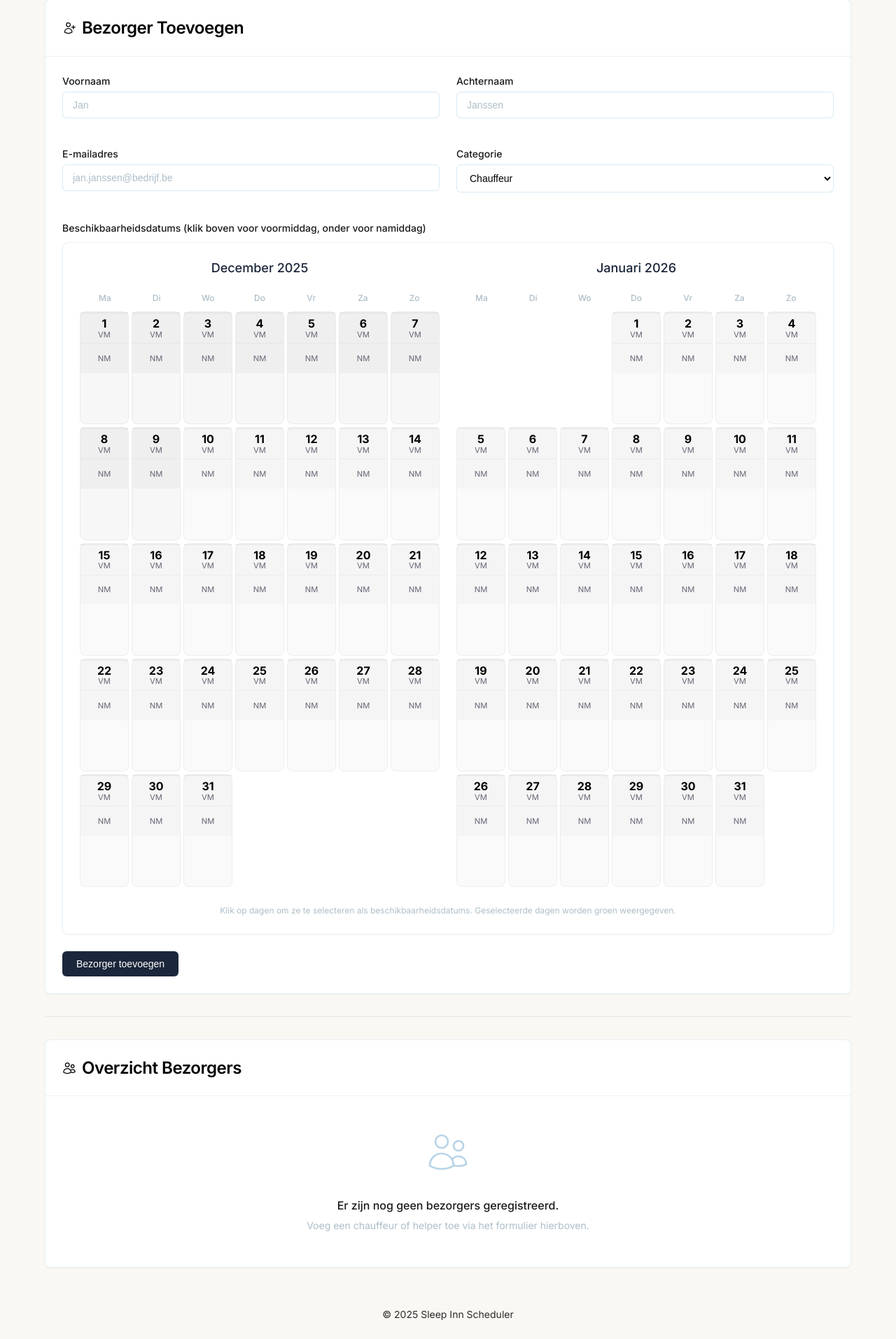
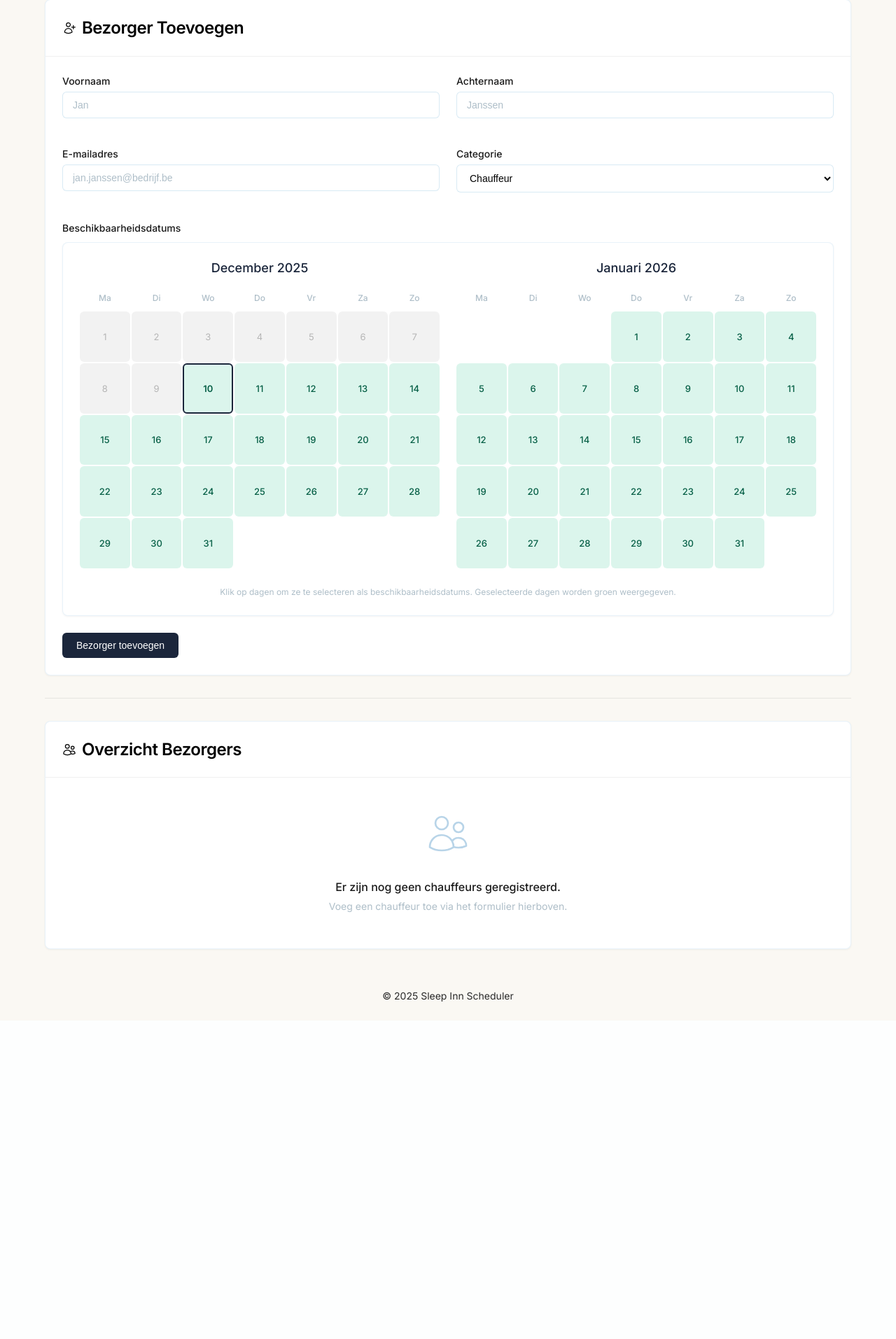
Before and after one commit to A-D-DBS-application/web-application-2025-group-19, a Flask app: page /drivers in a window 1280 px wide. Shown: the part 187-2100 px from the top of the page at 70% size. After the commit the page ends 1618 px from the top, so only its background shows below. Run offline with Flask 3, Linux system fonts and the light colour scheme; the visitor is signed in with stand-in values (Sample User, id 1); data comes from the database, SQL or seed files in the repository; data that the repository does not hold is empty.

Commit message:
Revert "Halve dagen - Update: algoritme, models, routes, UI en migrations"
This reverts commit c0b09bf20c0104f077105329d58f861f02c11a67.

```diff
--- a/app/routes.py
+++ b/app/routes.py
@@ -8,7 +8,7 @@
 from .models import (
     db, Tenant, Region, Location, Employee, Availability, Customer, Product,
     CustomerOrder, OrderItem, DeliveryRun, Delivery, DeliveryStatus, RegionAddress, Truck, TruckType,
-    EmployeeRole, RunStatus, HalfDay, set_employee_availability, get_available_drivers, add_order,
+    EmployeeRole, RunStatus, set_employee_availability, get_available_drivers, add_order,
     upsert_run_and_attach_delivery_with_capacity, get_delivery_overview, suggest_delivery_days,
     find_matching_regions, get_suggested_dates_for_address, add_address_to_region,
     create_new_region_with_address, count_deliveries_for_region_date, haversine_distance,
@@ -17,42 +17,6 @@
 )
 from sqlalchemy import text
 
-# ---- Lightweight safety migration for half_day columns (SQLite only) ----
-_halfday_checked = False
-
-
-def ensure_half_day_columns():
-    """
-    Ensures half_day columns exist on SQLite. For Postgres run a proper migration.
-    """
-    global _halfday_checked
-    if _halfday_checked:
-        return
-    try:
-        engine = db.engine
-        if engine.dialect.name != "sqlite":
-            current_app.logger.info("Half-day columns: skipping auto-migrate (non-sqlite). Run DB migration manually.")
-            _halfday_checked = True
-            return
-
-        def has_column(table, column):
-            res = engine.execute(text(f"PRAGMA table_info('{table}')")).fetchall()
-            return any(row[1] == column for row in res)
-
-        tables = ["availability", "delivery_run", "region_address"]
-        for tbl in tables:
-            if not has_column(tbl, "half_day"):
-                engine.execute(text(f"ALTER TABLE {tbl} ADD COLUMN half_day TEXT DEFAULT 'am'"))
-                engine.execute(text(f"UPDATE {tbl} SET half_day = 'am' WHERE half_day IS NULL"))
-                current_app.logger.info(f"Half-day column added to {tbl}")
-        _halfday_checked = True
-    except Exception as e:
-        try:
-            current_app.logger.exception(f"Auto-migrate half_day columns failed: {e}")
-        except Exception:
-            pass
-        _halfday_checked = True
-
 # Mapbox API configuratie - wordt uit config geladen
 def get_mapbox_token():
     """Haal Mapbox token uit Flask config of environment."""
@@ -60,7 +24,7 @@
     return current_app.config.get("MAPBOX_ACCESS_TOKEN") or os.getenv(
         "MAPBOX_ACCESS_TOKEN",
         "pk.eyJ1IjoibTFjaGFlbHYiLCJhIjoiY21pbmxsaGU4MDYzcTNkc2FyeTlkNzV1YiJ9.YVfQAyc5-VD11S3w2ACJAw"
-)
+    )
 
 main = Blueprint("main", __name__)
 
@@ -95,9 +59,6 @@
     # Als gebruiker niet is ingelogd -> stuur naar login pagina
     if "employee_id" not in session:
         return redirect(url_for("main.login"))
-
-    # Ensure half-day columns exist (sqlite safety)
-    ensure_half_day_columns()
 
     username = session.get("username")
     tid = tenant_id()
@@ -127,7 +88,7 @@
         # 2. Chauffeurs: totaal actief en actief vandaag
         drivers_total = db.session.query(db.func.count(Employee.employee_id)).filter(
             Employee.tenant_id == tid,
-            Employee.role.in_([EmployeeRole.driver, EmployeeRole.helper]),
+            Employee.role == EmployeeRole.driver,
             Employee.active.is_(True)
         ).scalar() or 0
 
@@ -137,7 +98,7 @@
             (Employee.tenant_id == Availability.tenant_id)
         ).filter(
             Employee.tenant_id == tid,
-            Employee.role.in_([EmployeeRole.driver, EmployeeRole.helper]),
+            Employee.role == EmployeeRole.driver,
             Employee.active.is_(True),
             Availability.active.is_(True),
             Availability.available_date == today
@@ -221,8 +182,7 @@
             RegionAddress,
             (DeliveryRun.tenant_id == RegionAddress.tenant_id) &
             (DeliveryRun.region_id == RegionAddress.region_id) &
-            (DeliveryRun.scheduled_date == RegionAddress.scheduled_date) &
-            (DeliveryRun.half_day == RegionAddress.half_day)
+            (DeliveryRun.scheduled_date == RegionAddress.scheduled_date)
         ).filter(
             Delivery.tenant_id == tid,
             Delivery.delivery_status == 'scheduled',
@@ -268,11 +228,11 @@
             if unique_key not in seen_combinations:
                 seen_combinations.add(unique_key)
                 unique_deliveries.append({
-                "delivery_id": d_id,
-                "order_id": o_id,
+                    "delivery_id": d_id,
+                    "order_id": o_id,
                     "municipality": municipality,
                     "scheduled_date": sched_date,
-                "delivery_status": str(status).split('.')[-1] if status else 'unknown'
+                    "delivery_status": str(status).split('.')[-1] if status else 'unknown'
                 })
 
         upcoming_deliveries = unique_deliveries
@@ -546,7 +506,7 @@
         flash("Ongeldige datum (YYYY-MM-DD).", "error")
         return redirect(url_for("main.index"))
 
-    set_employee_availability(tenant_id(), session["employee_id"], available_date, HalfDay.am, active=(active_str == "true"))
+    set_employee_availability(tenant_id(), session["employee_id"], available_date, active=(active_str == "true"))
     flash(f"Beschikbaarheid ingesteld voor {available_date}.", "success")
     return redirect(url_for("main.index"))
 
@@ -562,8 +522,6 @@
     email = request.form.get("email", "").strip().lower()
     role_choice = (request.form.get("role", "driver") or "driver").strip().lower()
     availability_dates_str = request.form.get("availability_dates", "").strip()
-    availability_half_day_choice = (request.form.get("availability_half_day", "am") or "am").strip().lower()
-    availability_half_day = HalfDay.pm if availability_half_day_choice == "pm" else HalfDay.am
 
     if not first or not last or not email:
         flash("Vul voornaam, achternaam en e-mail in.", "error")
@@ -671,7 +629,7 @@
             try:
                 # Check if availability already exists
                 existing = Availability.query.filter_by(
-                    tenant_id=tid, employee_id=employee_id_val, available_date=availability_date, half_day=availability_half_day
+                    tenant_id=tid, employee_id=employee_id_val, available_date=availability_date
                 ).first()
 
                 if existing:
@@ -687,7 +645,6 @@
                         availability_id=availability_id,
                         employee_id=employee_id_val,
                         available_date=availability_date,
-                        half_day=availability_half_day,
                         active=True
                     )
                     db.session.add(av)
@@ -743,15 +700,12 @@
         flash("Log in om leveringen te plannen.", "error")
         return redirect(url_for("main.login"))
 
-    ensure_half_day_columns()
     tid = tenant_id()
     product_description = request.form.get("product_description", "").strip()
     address = request.form.get("address")
     region_name = request.form.get("region_id")  # Municipality name (optional)
     municipality = request.form.get("municipality", "").strip()  # Gemeente (optioneel, wordt uit adres gehaald indien niet opgegeven)
     scheduled_date_str = request.form.get("scheduled_date")
-    half_day_choice = (request.form.get("half_day", "am") or "am").strip().lower()
-    half_day = HalfDay.pm if half_day_choice == "pm" else HalfDay.am
 
     # Extract municipality from address if not provided
     if not municipality and address:
@@ -803,14 +757,14 @@
 
                 if region:
                     # Check capaciteit (max leveringen per regio instelling)
-                    delivery_count = count_deliveries_for_region_date(tid, region_id, scheduled_date, half_day)
+                    delivery_count = count_deliveries_for_region_date(tid, region_id, scheduled_date)
                     max_deliveries = region.max_deliveries_per_day or 13
                     if delivery_count >= max_deliveries:
-                        flash(f"Deze regio heeft al {max_deliveries} leveringen op {scheduled_date.strftime('%d-%m-%Y')} ({half_day.value}). Kies een andere datum/halve dag.", "error")
+                        flash(f"Deze regio heeft al {max_deliveries} leveringen op {scheduled_date.strftime('%d-%m-%Y')}. Kies een andere datum.", "error")
                         return redirect(url_for("main.add_listing"))
 
                     # Voeg adres toe aan regio en herbereken centrum
-                    add_address_to_region(tid, region_id, address, lat, lng, scheduled_date, half_day)
+                    add_address_to_region(tid, region_id, address, lat, lng, scheduled_date)
                     current_app.logger.info(f"Added address to existing region {region_id}")
             except (ValueError, TypeError):
                 pass
@@ -825,14 +779,14 @@
                 region_id = closest_region.region_id
 
                 # Check capaciteit (max leveringen per regio instelling)
-                delivery_count = count_deliveries_for_region_date(tid, region_id, scheduled_date, half_day)
+                delivery_count = count_deliveries_for_region_date(tid, region_id, scheduled_date)
                 max_deliveries = closest_region.max_deliveries_per_day or 13
                 if delivery_count >= max_deliveries:
                     # Probeer de volgende dichtstbijzijnde regio
                     found_available = False
                     for match in matching_regions[1:]:
                         r = match["region"]
-                        count = count_deliveries_for_region_date(tid, r.region_id, scheduled_date, half_day)
+                        count = count_deliveries_for_region_date(tid, r.region_id, scheduled_date)
                         r_max = r.max_deliveries_per_day or 13
                         if count < r_max:
                             region_id = r.region_id
@@ -842,16 +796,16 @@
                     if not found_available:
                         # Alle regio's vol, maak nieuwe regio
                         region_name_new = municipality or region_name or f"Regio {scheduled_date.strftime('%d-%m-%Y')}"
-                        region_id, _ = create_new_region_with_address(tid, region_name_new, address, lat, lng, scheduled_date, half_day)
+                        region_id, _ = create_new_region_with_address(tid, region_name_new, address, lat, lng, scheduled_date)
                         current_app.logger.info(f"Created new region {region_id} (all nearby regions full)")
                 else:
                     # Voeg adres toe aan bestaande regio
-                    add_address_to_region(tid, region_id, address, lat, lng, scheduled_date, half_day)
+                    add_address_to_region(tid, region_id, address, lat, lng, scheduled_date)
                     current_app.logger.info(f"Added address to nearest region {region_id}")
             else:
                 # Geen bestaande regio binnen 30km, maak nieuwe regio
                 region_name_new = municipality or region_name or f"Regio {scheduled_date.strftime('%d-%m-%Y')}"
-                region_id, _ = create_new_region_with_address(tid, region_name_new, address, lat, lng, scheduled_date, half_day)
+                region_id, _ = create_new_region_with_address(tid, region_name_new, address, lat, lng, scheduled_date)
                 current_app.logger.info(f"Created new region {region_id} (no nearby regions)")
 
     # Fallback: oude logica als geen coördinaten beschikbaar
@@ -869,7 +823,7 @@
     # Kies een beschikbare driver (indien region_id gegeven)
     driver_id = None
     if region_id is not None:
-        drivers = get_available_drivers(tid, region_id, scheduled_date, half_day)
+        drivers = get_available_drivers(tid, region_id, scheduled_date)
         driver_id = drivers[0].employee_id if drivers else None
 
     # Always create a new order with the product description
@@ -929,7 +883,7 @@
 
     try:
         delivery_id = upsert_run_and_attach_delivery_with_capacity(
-            tid, order_id, region_id, driver_id, scheduled_date, half_day
+            tid, order_id, region_id, driver_id, scheduled_date
         )
         # Format date for user-facing message (dd-mm-YYYY)
         try:
@@ -1199,8 +1153,6 @@
     try:
         region_id = int(request.args.get("region_id", 0))
         date_str = request.args.get("date", "")
-        half_day_choice = (request.args.get("half_day", "am") or "am").strip().lower()
-        half_day = HalfDay.pm if half_day_choice == "pm" else HalfDay.am
         check_date = date.fromisoformat(date_str)
     except (ValueError, TypeError):
         return jsonify({"error": "Invalid parameters"}), 400
@@ -1213,12 +1165,11 @@
         return jsonify({"error": "Region not found"}), 404
 
     max_deliveries = region.max_deliveries_per_day or 13
-    delivery_count = count_deliveries_for_region_date(tid, region_id, check_date, half_day)
+    delivery_count = count_deliveries_for_region_date(tid, region_id, check_date)
 
     return jsonify({
         "region_id": region_id,
         "date": date_str,
-        "half_day": half_day.value,
         "delivery_count": delivery_count,
         "max_deliveries": max_deliveries,
         "spots_left": max_deliveries - delivery_count,
@@ -1326,7 +1277,6 @@
     if "employee_id" not in session:
         return redirect(url_for("main.login"))
 
-    ensure_half_day_columns()
     tid = tenant_id()
     today = date.today()
 
@@ -1350,8 +1300,8 @@
                 Availability.available_date >= today
             ).order_by(Availability.available_date.asc()).all()
 
-            # Format all available dates (show half-day)
-            available_dates = [f"{av.available_date.strftime('%d-%m-%Y')} ({av.half_day.value.upper() if av.half_day else 'AM'})" for av in availabilities]
+            # Format all available dates
+            available_dates = [av.available_date.strftime('%d-%m-%Y') for av in availabilities]
 
             # Check if available today - explicitly check if there's an availability record for today
             # Convert both to date objects to ensure correct comparison
--- a/app/static/css/sleepinn.css
+++ b/app/static/css/sleepinn.css
@@ -540,93 +540,6 @@
   text-align: center;
 }
 
-/* Calendar split view (AM/PM in één dagcel) */
-.calendar-grid-split {
-  display: grid;
-  grid-template-columns: repeat(7, 1fr);
-  column-gap: 0;
-  row-gap: 6px;
-}
-
-.calendar-day.split {
-  display: grid;
-  grid-template-rows: 1fr 1fr;
-  background: #fff;
-  border-radius: 8px;
-  border: 1px solid rgba(0, 0, 0, 0.08);
-  aspect-ratio: 1;
-  margin: 0;
-}
-
-.calendar-day.split.past {
-  background: #f5f5f5;
-  color: #b3b3b3;
-}
-
-.calendar-day.empty {
-  background: transparent;
-  border: none;
-}
-
-.slots {
-  display: grid;
-  grid-template-rows: 1fr 1fr;
-  border-top: none;
-}
-
-.half-slot {
-  padding: 8px 6px;
-  display: flex;
-  align-items: center;
-  justify-content: center;
-  flex-direction: column;
-  font-size: 0.85rem;
-  cursor: pointer;
-  background: #f8f9fb;
-  border-top: 1px solid rgba(0, 0, 0, 0.04);
-}
-
-.half-slot.disabled {
-  background: #f1f1f1;
-  color: rgba(0, 0, 0, 0.35);
-  cursor: not-allowed;
-}
-
-.half-slot.available {
-  background: rgba(16, 185, 129, 0.12);
-  color: #0b5f3e;
-  font-weight: 500;
-}
-
-.half-slot.selected {
-  background: #10B981 !important;
-  color: white !important;
-  font-weight: 600;
-}
-
-.half-slot.full {
-  background: rgba(239, 68, 68, 0.15);
-  color: #7F1D1D;
-}
-
-.half-slot.star::after {
-  content: "⭐";
-  margin-left: 4px;
-}
-
-.day-num {
-  font-weight: 700;
-  font-size: 1rem;
-  color: var(--color-black);
-  line-height: 1.1;
-}
-
-.slot-label {
-  font-size: 0.7rem;
-  color: #667;
-  line-height: 1.1;
-}
-
 @media (max-width: 768px) {
   .table th,
   .table td {
--- a/app/templates/drivers.html
+++ b/app/templates/drivers.html
@@ -36,14 +36,14 @@
           <label class="form-label">Categorie</label>
           <select name="role" class="form-select">
             <option value="driver" selected>Chauffeur</option>
-            <option value="helper">Helper</option>
+            <option value="helper">Helper (grote levering)</option>
           </select>
         </div>
       </div>
 
       <!-- Beschikbaarheidskalender -->
       <div class="form-group mt-4">
-        <label class="form-label">Beschikbaarheidsdatums (klik boven voor voormiddag, onder voor namiddag)</label>
+        <label class="form-label">Beschikbaarheidsdatums</label>
         <div class="card availability-calendar-card" style="margin-top: 0.5rem;">
           <div class="card-body">
             <div class="availability-calendar-grid">
@@ -59,7 +59,7 @@
                   <div class="text-center text-xs font-medium text-muted" style="padding: 6px 0;">Za</div>
                   <div class="text-center text-xs font-medium text-muted" style="padding: 6px 0;">Zo</div>
                 </div>
-                <div id="month1-days" class="calendar-grid-split"></div>
+                <div id="month1-days" style="display: grid; grid-template-columns: repeat(7, 1fr); gap: 2px;"></div>
               </div>
 
               <!-- Maand 2 -->
@@ -74,7 +74,7 @@
                   <div class="text-center text-xs font-medium text-muted" style="padding: 6px 0;">Za</div>
                   <div class="text-center text-xs font-medium text-muted" style="padding: 6px 0;">Zo</div>
                 </div>
-                <div id="month2-days" class="calendar-grid-split"></div>
+                <div id="month2-days" style="display: grid; grid-template-columns: repeat(7, 1fr); gap: 2px;"></div>
               </div>
             </div>
 
@@ -222,8 +222,8 @@
       <svg class="empty-state-icon" xmlns="http://www.w3.org/2000/svg" fill="none" viewBox="0 0 24 24" stroke="currentColor" stroke-width="1">
         <path stroke-linecap="round" stroke-linejoin="round" d="M15 19.128a9.38 9.38 0 002.625.372 9.337 9.337 0 004.121-.952 4.125 4.125 0 00-7.533-2.493M15 19.128v-.003c0-1.113-.285-2.16-.786-3.07M15 19.128v.106A12.318 12.318 0 018.624 21c-2.331 0-4.512-.645-6.374-1.766l-.001-.109a6.375 6.375 0 0111.964-3.07M12 6.375a3.375 3.375 0 11-6.75 0 3.375 3.375 0 016.75 0zm8.25 2.25a2.625 2.625 0 11-5.25 0 2.625 2.625 0 015.25 0z" />
       </svg>
-      <p class="empty-state-title">Er zijn nog geen bezorgers geregistreerd.</p>
-      <p class="empty-state-text">Voeg een chauffeur of helper toe via het formulier hierboven.</p>
+      <p class="empty-state-title">Er zijn nog geen chauffeurs geregistreerd.</p>
+      <p class="empty-state-text">Voeg een chauffeur toe via het formulier hierboven.</p>
     </div>
   {% endif %}
 </div>
@@ -244,57 +244,65 @@
 </script>
 
 <style>
-  /* Split calendar cells (AM/PM) */
-  .calendar-grid-split {
-    display: grid;
-    grid-template-columns: repeat(7, 1fr);
-    gap: 4px;
-  }
   .calendar-day {
-    display: grid;
-    grid-template-rows: 1.2fr 1fr;
-    background: rgba(0, 0, 0, 0.02);
-    border-radius: 8px;
-    border: 1px solid rgba(0, 0, 0, 0.05);
-    min-height: 84px;
-  }
-  .calendar-day.empty {
-    background: transparent;
-    border: none;
-  }
-  .calendar-day.past {
-    background: rgba(0, 0, 0, 0.03);
-    color: rgba(0, 0, 0, 0.35);
-  }
-  .calendar-day .day-number {
-    font-weight: 600;
-    color: var(--color-black);
-    padding: 6px 6px 4px 6px;
-  }
-  .slots {
-    display: grid;
-    grid-template-rows: 1fr 1fr;
-    border-top: 1px solid rgba(0, 0, 0, 0.06);
-  }
-  .half-slot {
-    padding: 6px 4px;
+    aspect-ratio: 1;
     display: flex;
     align-items: center;
     justify-content: center;
-    font-size: 0.85rem;
+    border-radius: 6px;
+    font-size: 0.8125rem;
     cursor: pointer;
-    background: rgba(0, 0, 0, 0.02);
+    transition: all 0.15s ease;
+    position: relative;
+    background: rgba(0, 0, 0, 0.03);
+    color: var(--color-dark-gray);
   }
-  .half-slot.disabled {
-    background: rgba(0, 0, 0, 0.03);
-    color: rgba(0, 0, 0, 0.35);
+
+  .calendar-day:hover:not(.disabled):not(.empty):not(.past) {
+    transform: scale(1.08);
+    box-shadow: 0 2px 8px rgba(0, 0, 0, 0.15);
+  }
+
+  .calendar-day.empty {
+    background: transparent;
+    cursor: default;
+  }
+
+  .calendar-day.past {
+    background: rgba(0, 0, 0, 0.05);
+    color: rgba(0, 0, 0, 0.25);
     cursor: not-allowed;
   }
-  .half-slot.selected {
+
+  /* Groen - Beschikbaar / Selecteerbaar */
+  .calendar-day.available {
+    background: rgba(16, 185, 129, 0.15);
+    color: #065F46;
+    font-weight: 500;
+  }
+
+  .calendar-day.available:hover {
+    background: #10B981;
+    color: white;
+  }
+
+  .calendar-day.today {
+    border: 2px solid var(--color-navy);
+    font-weight: 600;
+  }
+
+  /* Geselecteerde dag - Donkerder Groen */
+  .calendar-day.selected {
     background: #10B981 !important;
     color: white !important;
     font-weight: 600;
+    box-shadow: 0 2px 8px rgba(16, 185, 129, 0.3);
   }
+
+  .calendar-day.selected:hover {
+    background: #059669 !important;
+  }
+
   /* Responsive grid similar to Nieuwe Levering planner */
   .availability-calendar-grid {
     display: grid;
@@ -315,7 +323,7 @@
 </style>
 
 <script>
-  let selectedSlots = new Set(); // unieke combinaties date|half
+  let selectedDates = new Set(); // Set voor unieke datums
   const monthNames = ['Januari', 'Februari', 'Maart', 'April', 'Mei', 'Juni',
                       'Juli', 'Augustus', 'September', 'Oktober', 'November', 'December'];
 
@@ -380,57 +388,46 @@
       const dateStr = formatDateString(year, month, day);
       const isPast = dateObj < today;
       const isToday = dateObj.getTime() === today.getTime();
+      const isSelected = selectedDates.has(dateStr);
 
       const dayCell = document.createElement('div');
       dayCell.className = 'calendar-day';
-      const slots = document.createElement('div');
-      slots.className = 'slots';
-      const amSlot = document.createElement('div');
-      amSlot.className = 'half-slot am-slot';
-      amSlot.innerHTML = `<span class="day-num">${day}</span><span class="slot-label">VM</span>`;
-      const pmSlot = document.createElement('div');
-      pmSlot.className = 'half-slot pm-slot';
-      pmSlot.innerHTML = `<span class="slot-label">NM</span>`;
+      dayCell.textContent = day;
+      dayCell.dataset.date = dateStr;
 
       if (isPast) {
         dayCell.classList.add('past');
-        amSlot.classList.add('disabled');
-        pmSlot.classList.add('disabled');
       } else {
-        const keyAm = `${dateStr}|am`;
-        const keyPm = `${dateStr}|pm`;
-        if (selectedSlots.has(keyAm)) amSlot.classList.add('selected');
-        if (selectedSlots.has(keyPm)) pmSlot.classList.add('selected');
-        amSlot.onclick = (e) => { e.stopPropagation(); toggleSlot(dateStr, 'am'); };
-        pmSlot.onclick = (e) => { e.stopPropagation(); toggleSlot(dateStr, 'pm'); };
+        dayCell.classList.add('available');
+        dayCell.onclick = () => toggleDate(dateStr);
       }
 
       if (isToday) {
         dayCell.classList.add('today');
       }
 
-      slots.appendChild(amSlot);
-      slots.appendChild(pmSlot);
-      dayCell.appendChild(slots);
+      if (isSelected) {
+        dayCell.classList.add('selected');
+      }
+
       daysContainer.appendChild(dayCell);
     }
   }
 
-  function toggleSlot(dateStr, half) {
-    const key = `${dateStr}|${half}`;
-    if (selectedSlots.has(key)) {
-      selectedSlots.delete(key);
+  function toggleDate(dateStr) {
+    if (selectedDates.has(dateStr)) {
+      selectedDates.delete(dateStr);
     } else {
-      selectedSlots.add(key);
+      selectedDates.add(dateStr);
     }
-    renderCalendar();
+    renderCalendar(); // Re-render om selectie te updaten
     updateSelectedDatesInput();
   }
 
   function updateSelectedDatesInput() {
-    // Update hidden input met alle geselecteerde datums|half (comma-separated)
-    const sorted = Array.from(selectedSlots).sort();
-    document.getElementById('selected-dates-input').value = sorted.join(',');
+    // Update hidden input met alle geselecteerde datums (comma-separated)
+    const sortedDates = Array.from(selectedDates).sort();
+    document.getElementById('selected-dates-input').value = sortedDates.join(',');
   }
 </script>
 {% endblock %}
```
Also changed, not shown: app/models.py (+17 -35 lines), app/templates/add_listing.html (+67 -61 lines).
